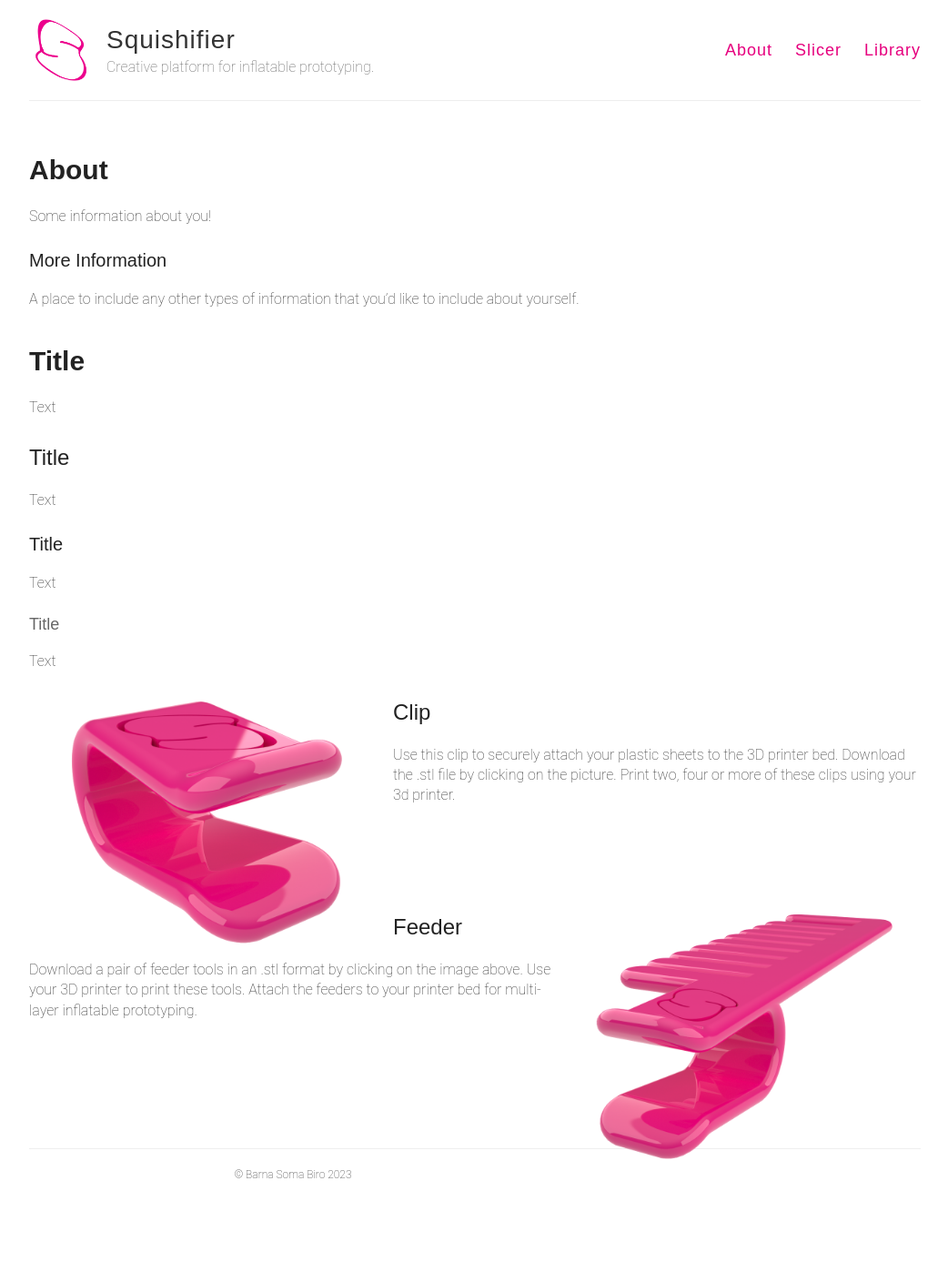
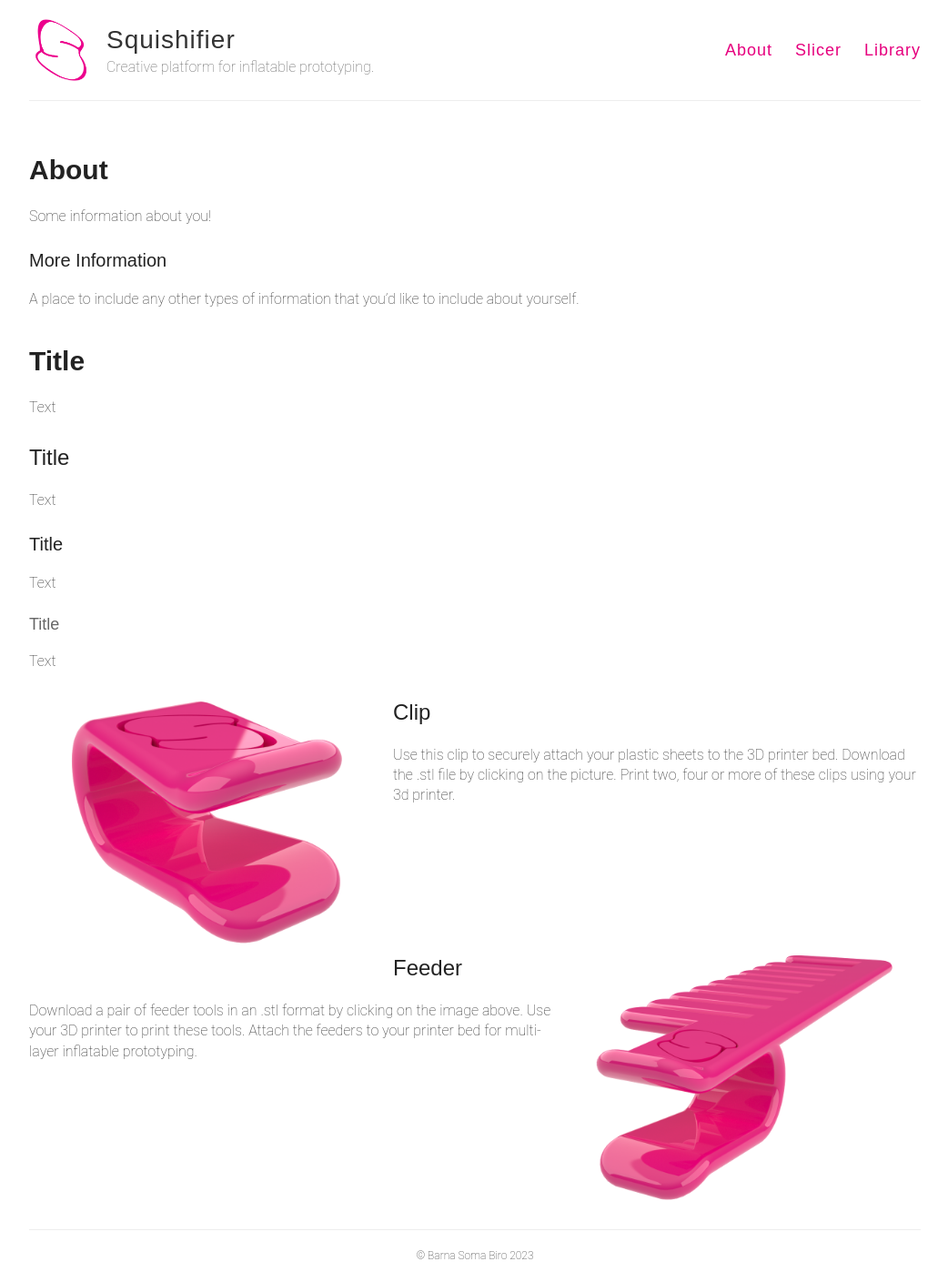
Before and after one commit to squishifier/squishifier.github.io, a Jekyll site: the page built from about.md, in a window 1280 px wide. Shown: the whole page at 91% size, without its empty margins (118-1160 px from the left). Built offline with Jekyll 4.4.1, drawn with Linux system fonts in a browser that asks for light colours; some web fonts are replaced; before the commit the page ends 1320 px from its top, so only the background shows below that.

```diff
--- a/about.md
+++ b/about.md
@@ -31,11 +31,11 @@ Text
 </a>
 
 ## Clip
-Use this clip to securely attach your plastic sheets to the 3D printer bed. Download the .stl file by clicking on the picture. Print two, four or more of these clips using your 3d printer.<br><br><br><br><br>
+Use this clip to securely attach your plastic sheets to the 3D printer bed. Download the .stl file by clicking on the picture. Print two, four or more of these clips using your 3d printer.<br><br><br><br><br><br><br>
 
 <a href="/objects/feeder-7mm-double-1.stl" download="feeder_7mm.stl">
   <img class="link" style="float: right" src="/images/feeder.png" alt="feeder">
 </a>
 
 ## Feeder
-Download a pair of feeder tools in an .stl format by clicking on the image above. Use your 3D printer to print these tools. Attach the feeders to your printer bed for multi-layer inflatable prototyping.<br><br><br><br><br>
+Download a pair of feeder tools in an .stl format by clicking on the image above. Use your 3D printer to print these tools. Attach the feeders to your printer bed for multi-layer inflatable prototyping.<br><br><br><br><br><br><br>
```
